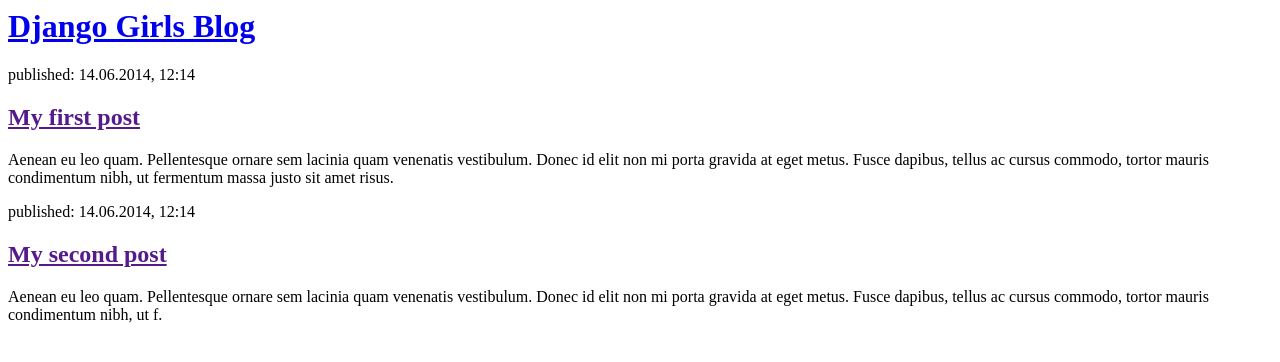
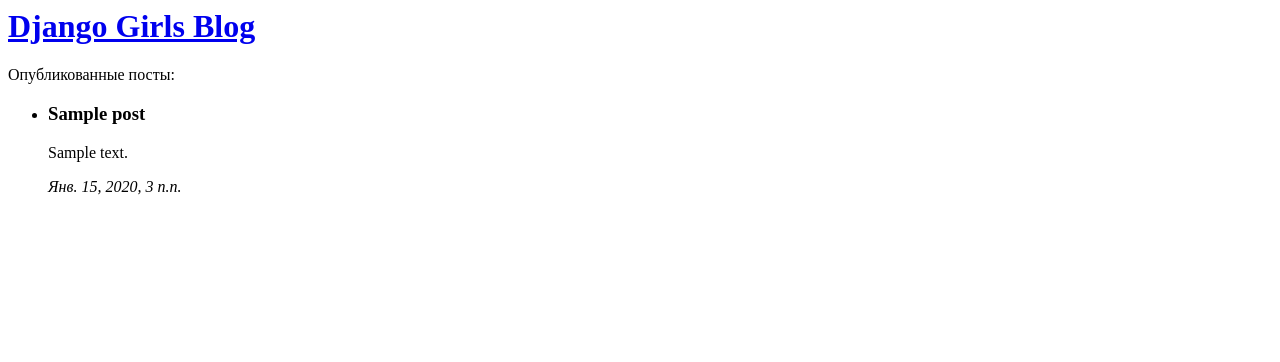
Before and after one commit to leha404/djangogirls, a Django app: page / in a window 1280 px wide. Shown: the top 362 px of the page. Run offline with Django 3.2, Linux system fonts and the light colour scheme; tables that the repository leaves empty hold one stand-in row (values such as "Sample post").

Commit message:
add data in views

```diff
--- a/blog/templates/blog/post_list.html
+++ b/blog/templates/blog/post_list.html
@@ -7,16 +7,16 @@
             <h1><a href="/">Django Girls Blog</a></h1>
         </div>
 
-        <div>
-            <p>published: 14.06.2014, 12:14</p>
-            <h2><a href="">My first post</a></h2>
-            <p>Aenean eu leo quam. Pellentesque ornare sem lacinia quam venenatis vestibulum. Donec id elit non mi porta gravida at eget metus. Fusce dapibus, tellus ac cursus commodo, tortor mauris condimentum nibh, ut fermentum massa justo sit amet risus.</p>
-        </div>
+        <p>Опубликованные посты:</p>
 
-        <div>
-            <p>published: 14.06.2014, 12:14</p>
-            <h2><a href="">My second post</a></h2>
-            <p>Aenean eu leo quam. Pellentesque ornare sem lacinia quam venenatis vestibulum. Donec id elit non mi porta gravida at eget metus. Fusce dapibus, tellus ac cursus commodo, tortor mauris condimentum nibh, ut f.</p>
-        </div>
+        <ul>
+            {% for post in posts %}
+                <li>
+                    <h3>{{ post.title }}</h3>
+                    <p>{{ post.text|linebreaksbr }}</p>
+                    <p><i>{{ post.published_date }}</i></p>
+                </li>
+            {% endfor %}
+        </ul>
     </body>
 </html>
--- a/blog/views.py
+++ b/blog/views.py
@@ -1,5 +1,8 @@
+from django.utils import timezone
 from django.shortcuts import render
+from .models import Post
 
 # Create your views here.
 def post_list(request):
-    return render(request, 'blog/post_list.html', {})
+    posts = Post.objects.filter(published_date__lte=timezone.now()).order_by('-published_date')
+    return render(request, 'blog/post_list.html', {'posts': posts})
```
